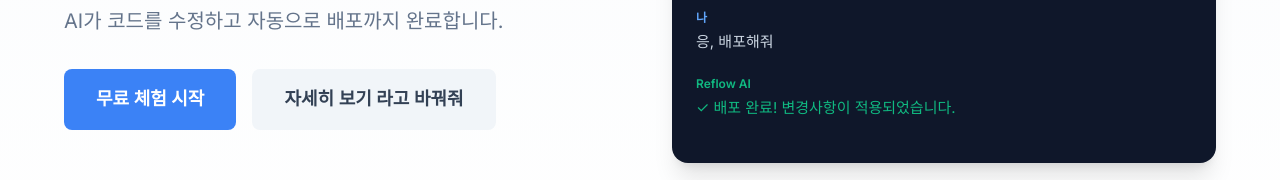
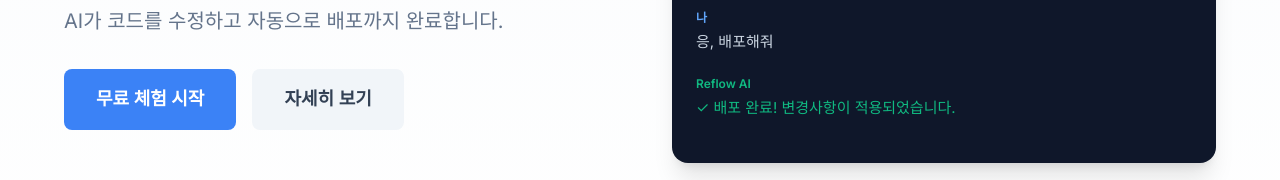
Before and after one commit to team-reflow/reflow-landing, a plain HTML site: page index.html in a window 1280 px wide. Shown: the part 450-630 px from the top of the page. Drawn offline with Linux system fonts and the light colour scheme.

Commit message:
Update button text in index.html

```diff
--- a/index.html
+++ b/index.html
@@ -35,7 +35,7 @@
                 </p>
                 <div class="hero-cta">
                     <a href="#cta" class="btn btn-primary btn-lg">무료 체험 시작</a>
-                    <a href="features.html" class="btn btn-secondary btn-lg">자세히 보기 라고 바꿔줘</a>
+                    <a href="features.html" class="btn btn-secondary btn-lg">자세히 보기</a>
                 </div>
                 <div class="hero-stats">
                     <div class="stat">
```
